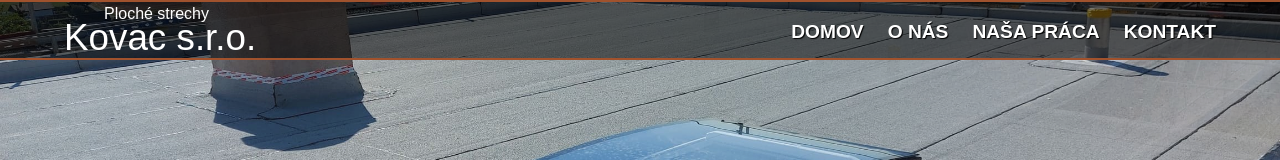
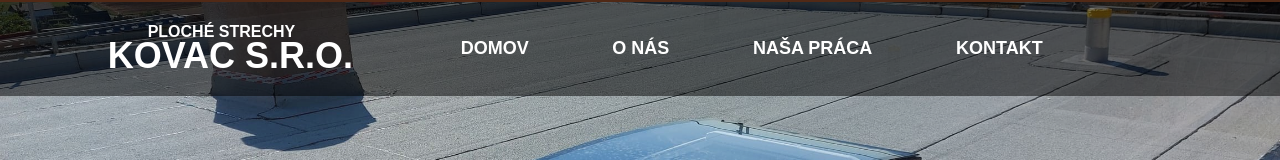
Before and after one commit to eSKoman/DK, a plain HTML site: page index.html in a window 1280 px wide. Both pictures are taken after a click on the link "DOMOV". Shown: the top 160 px of the page. Drawn offline with Linux system fonts and the light colour scheme.

Commit message:
Add files via upload

```diff
--- a/index.html
+++ b/index.html
@@ -15,24 +15,32 @@
 </head>
 
 <body>
-
-    <nav class="navbar border-y-2 border-[sienna] bg-opacity-50 bg-black">
-        <div class="navbar-container container">
-            <input type="checkbox" name="" id="">
-            <div class="hamburger-lines">
-                <span class="line line1"></span>
-                <span class="line line2"></span>
-                <span class="line line3"></span>
-            </div>
-            <ul class="menu-items">
-                <li><a href="#home">Domov</a></li>
-                <li><a href="#about">O nás</a></li>
-                <li><a href="#arbeit">Naša práca</a></li>
-                <li><a href="#contact">Kontakt</a></li>
-            </ul>
-            <a href="index.html" class="logo relative pt-3 break-all">Kovac s.r.o.<span class="text-base absolute top-1 left-10 break-all">Ploché
-                strechy</span></a>
+    <nav class="bg-opacity-50 bg-black">
+        <div class="logo text-[white] flex items-center p-6">
+            <a href="index.html" class="flex flex-col">
+                <span class="text-base break-all pl-10">Ploché strechy</span>
+                <span class="text-4xl break-all -mt-2">Kovac s.r.o.</span>
+            </a>
         </div>
+        <div class="hamburger">
+            <div class="line1"></div>
+            <div class="line2"></div>
+            <div class="line3"></div>
+        </div>
+        <ul class="nav-links">
+            <li>
+                <div class="text-[white] flex items-center p-6">
+                    <a href="index.html" class="flex flex-col">
+                        <span class="text-base break-all pl-10">Ploché strechy</span>
+                        <span class="text-4xl break-all -mt-2">Kovac s.r.o.</span>
+                    </a>
+                </div>
+            </li>
+            <li><a href="#home" class="link">Domov</a></li>
+            <li><a href="#about" class="link">O nás</a></li>
+            <li><a href="#arbeit" class="link">Naša práca</a></li>
+            <li><a href="#contact" class="link">Kontakt</a></li>
+        </ul>
     </nav>
 
     <section class="showcase-area" id="showcase">
@@ -202,7 +210,8 @@
                 // The optional number (800) specifies the number of milliseconds it takes to scroll to the specified area
                 $("html, body").animate(
                     {
-                        scrollTop: $(hash).offset().top,
+
+                        scrollTop: $(hash).offset().top - 60 + "px",
                     },
                     800,
                     function () {
--- a/js/script.js
+++ b/js/script.js
@@ -1,3 +1,4 @@
+//Animation with scroll
 function reveal() {
   var reveals = document.querySelectorAll(".reveal");
 
@@ -13,10 +14,9 @@ function reveal() {
     }
   }
 }
-
 window.addEventListener("scroll", reveal);
 
-
+//Change background
 var images = [
   "./media/titulky/20210408_160951.jpg",
   "./media/titulky/20210729_170235.jpg",
@@ -33,3 +33,29 @@ setInterval(function () {
     i = 0;
   }
 }, 3000);
+
+//Navigation
+const hamburger = document.querySelector(".hamburger");
+const navLinks = document.querySelector(".nav-links");
+const links = document.querySelectorAll(".nav-links li");
+
+hamburger.addEventListener('click', () => {
+  openMenu();
+});
+
+for (let i = 0; i < links.length; i++) {
+  links[i].addEventListener('click', () => {
+    openMenu();
+  })
+};
+
+function openMenu() {
+  //Animate Links
+  navLinks.classList.toggle("open");
+  links.forEach(link => {
+    link.classList.toggle("fade");
+  });
+
+  //Hamburger Animation
+  hamburger.classList.toggle("toggle");
+}
```
Also changed, not shown: css/style.css.
